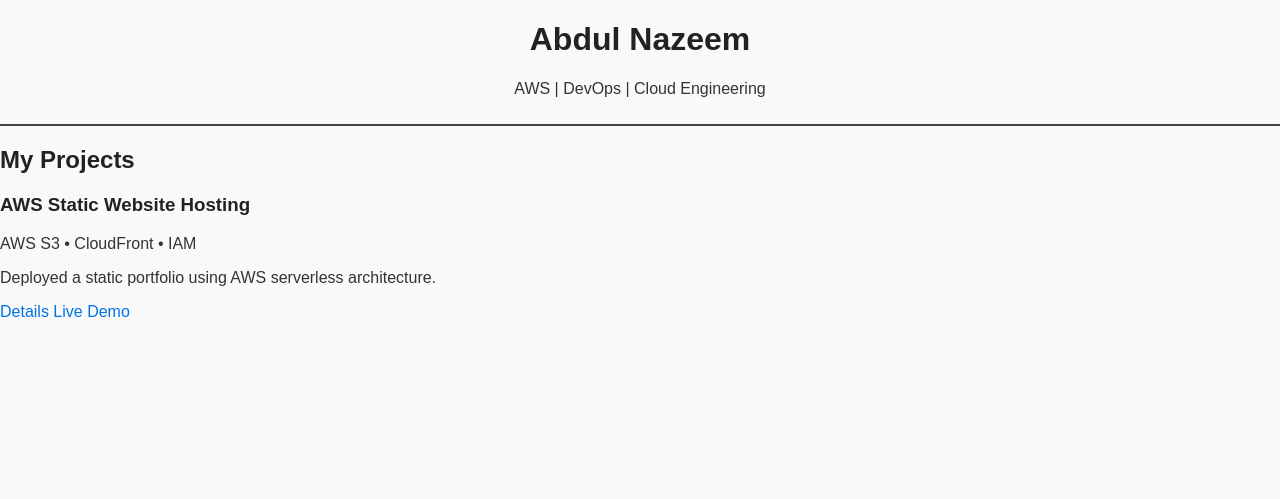
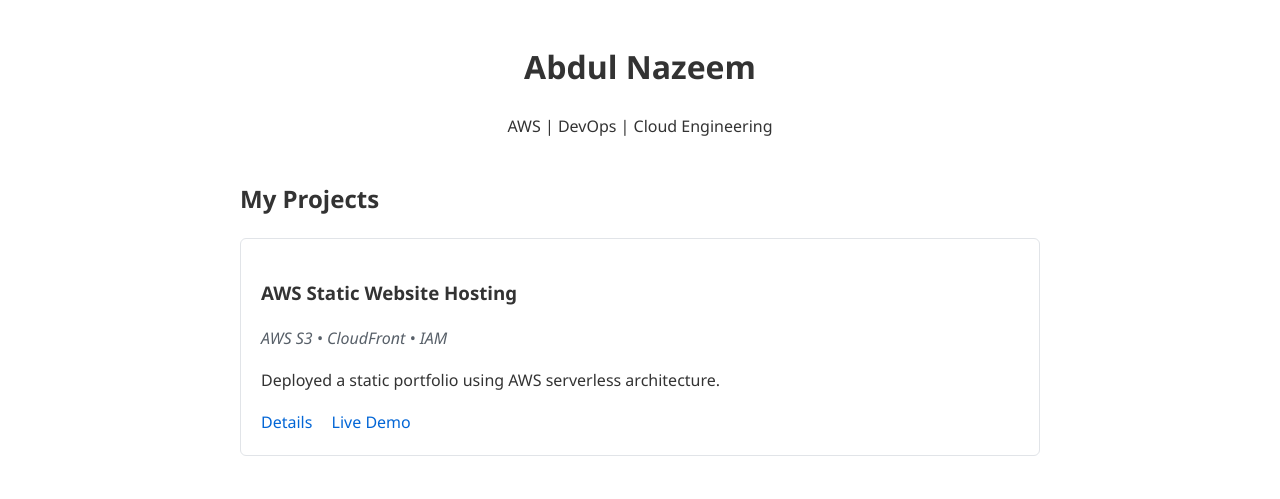
Before and after one commit to Nazeem-hash/nazeem.github.io, a plain HTML site: page index.html in a window 1280 px wide. Drawn offline with Linux system fonts and the light colour scheme.

Commit message:
Update style.css

```diff
--- a/style.css
+++ b/style.css
@@ -1,48 +1,31 @@
-/* style.css */
 body {
-  font-family: Arial, sans-serif;
-  background-color: #f9f9f9;
-  margin: 0;
-  padding: 0;
-  color: #333;
-}
-
-.container {
-  max-width: 900px;
-  margin: auto;
-  padding: 20px;
-  background: white;
-  box-shadow: 0 2px 5px rgba(0, 0, 0, 0.1);
+    font-family: 'Segoe UI', sans-serif;
+    line-height: 1.6;
+    max-width: 800px;
+    margin: 0 auto;
+    padding: 20px;
+    color: #333;
 }
 
 header {
-  text-align: center;
-  border-bottom: 2px solid #444;
-  padding-bottom: 10px;
+    text-align: center;
+    margin-bottom: 40px;
 }
 
-.title {
-  font-size: 1.2rem;
-  color: #666;
+.project-card {
+    border: 1px solid #e1e4e8;
+    border-radius: 6px;
+    padding: 20px;
+    margin-bottom: 20px;
 }
 
-h1, h2, h3 {
-  color: #222;
+.tech {
+    color: #586069;
+    font-style: italic;
 }
 
-section {
-  margin-top: 20px;
+.links a {
+    margin-right: 15px;
+    color: #0366d6;
+    text-decoration: none;
 }
-
-.job ul, section ul {
-  padding-left: 20px;
-}
-
-a {
-  color: #0073e6;
-  text-decoration: none;
-}
-
-a:hover {
-  text-decoration: underline;
-}
```
